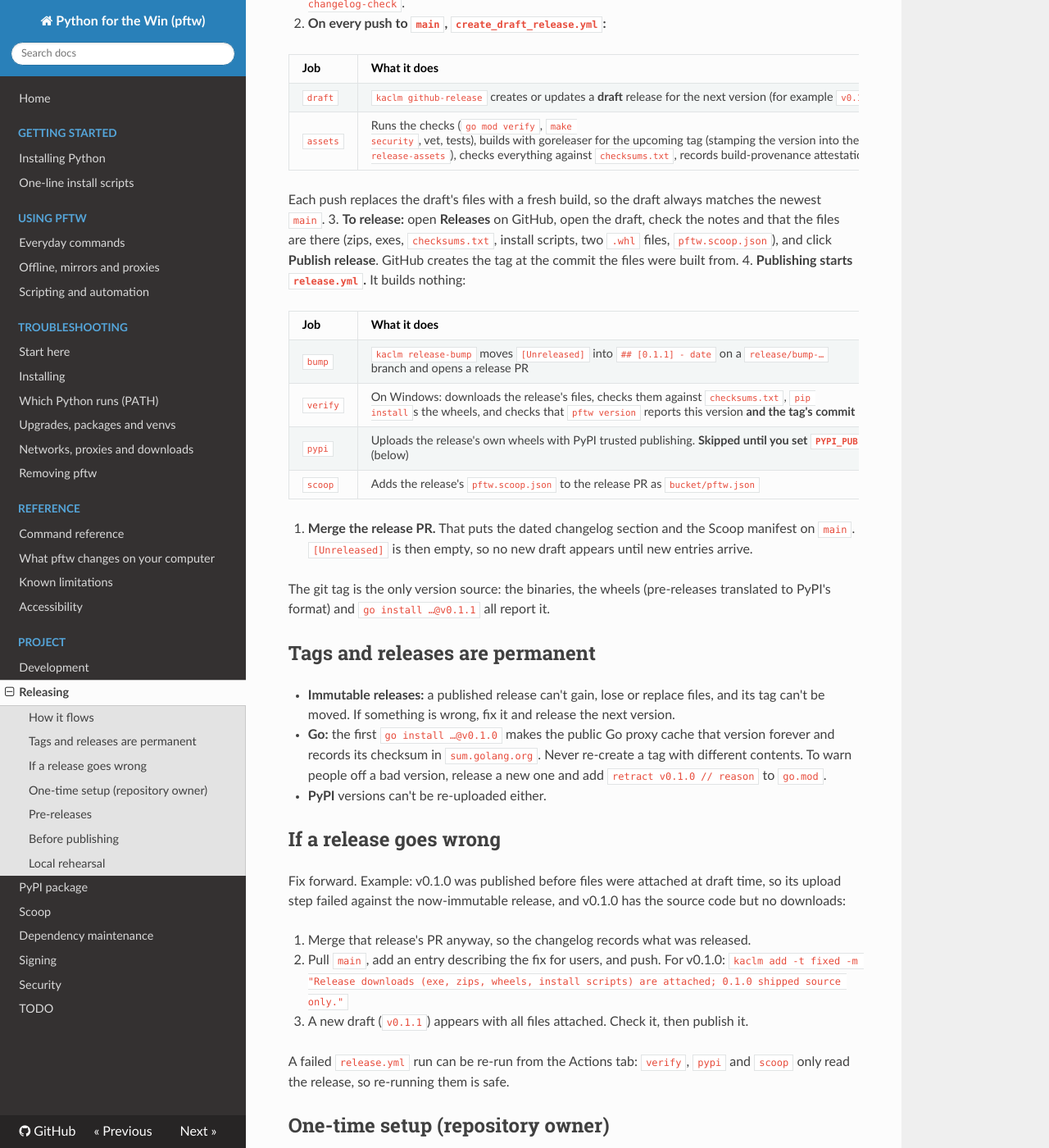
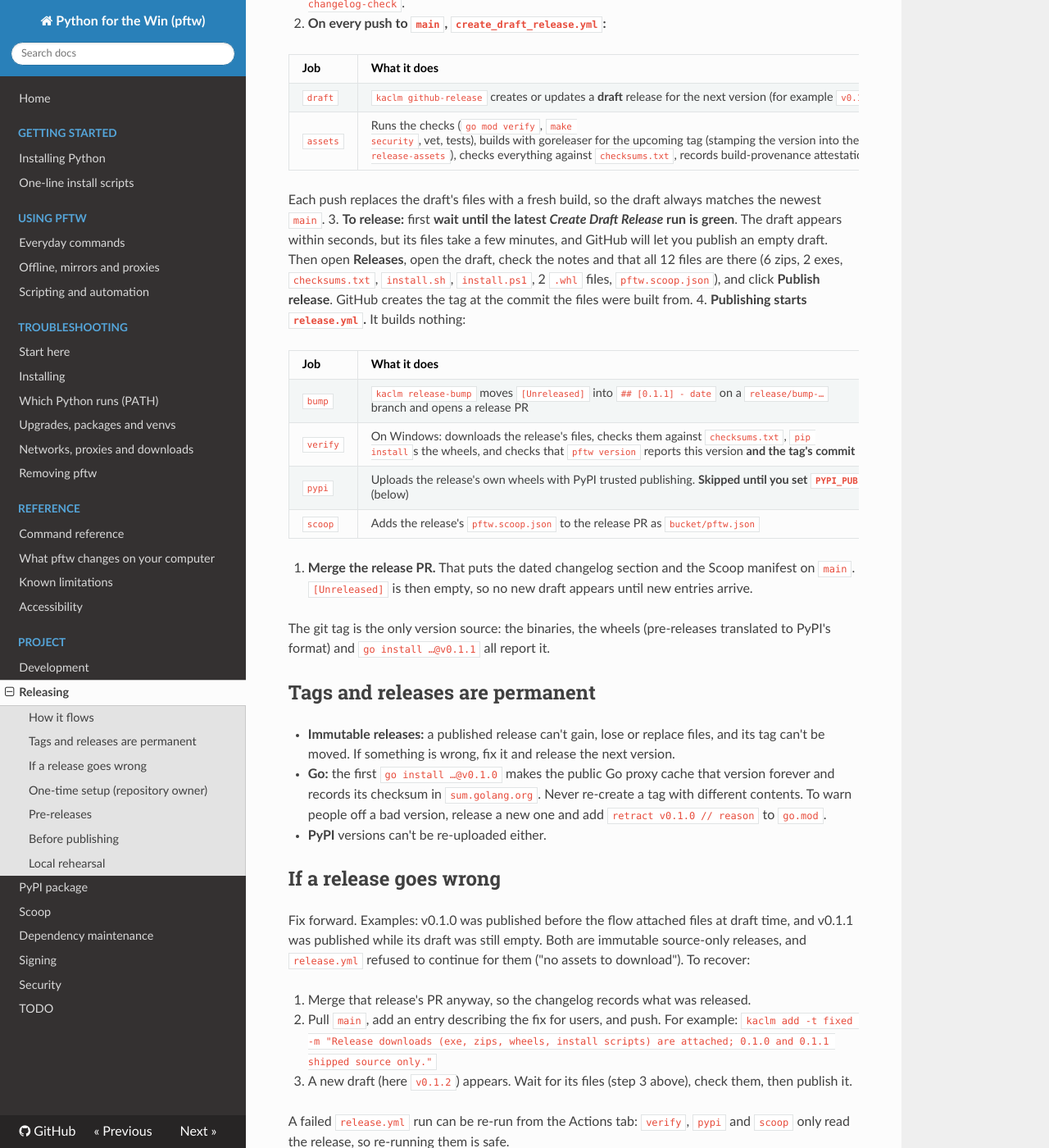
Before and after one commit to matthewdeanmartin/python_for_the_win, an MkDocs documentation site: the page built from docs/releasing.md, in a window 1280 px wide and 1400 px high, scrolled down 493 px. Shown: the whole window at 82% size. Built offline with MkDocs 1.6.1, drawn with Linux system fonts in a browser that asks for light colours; nearby versions of some CDN libraries.

Commit message:
Attach draft files by release ID

```diff
--- a/docs/releasing.md
+++ b/docs/releasing.md
@@ -20,8 +20,10 @@
    | `assets` | Runs the checks (`go mod verify`, `make security`, vet, tests), builds with goreleaser for the upcoming tag (stamping the version into the exe and its Windows file properties) without publishing, builds the PyPI wheels and Scoop manifest from those exes (`make release-assets`), checks everything against `checksums.txt`, records build-provenance attestations, attaches all files to the draft, and pins the draft to this exact commit |
 
    Each push replaces the draft's files with a fresh build, so the draft always matches the newest `main`.
-3. **To release:** open **Releases** on GitHub, open the draft, check the notes and that the files are there
-   (zips, exes, `checksums.txt`, install scripts, two `.whl` files, `pftw.scoop.json`), and click **Publish
+3. **To release:** first **wait until the latest *Create Draft Release* run is green**. The draft appears within
+   seconds, but its files take a few minutes, and GitHub will let you publish an empty draft. Then open
+   **Releases**, open the draft, check the notes and that all 12 files are there (6 zips, 2 exes,
+   `checksums.txt`, `install.sh`, `install.ps1`, 2 `.whl` files, `pftw.scoop.json`), and click **Publish
    release**. GitHub creates the tag at the commit the files were built from.
 4. **Publishing starts `release.yml`.** It builds nothing:
 
@@ -49,13 +51,14 @@
 
 ## If a release goes wrong
 
-Fix forward. Example: v0.1.0 was published before files were attached at draft time, so its upload step failed
-against the now-immutable release, and v0.1.0 has the source code but no downloads:
+Fix forward. Examples: v0.1.0 was published before the flow attached files at draft time, and v0.1.1 was
+published while its draft was still empty. Both are immutable source-only releases, and `release.yml` refused
+to continue for them ("no assets to download"). To recover:
 
 1. Merge that release's PR anyway, so the changelog records what was released.
-2. Pull `main`, add an entry describing the fix for users, and push. For v0.1.0:
-   `kaclm add -t fixed -m "Release downloads (exe, zips, wheels, install scripts) are attached; 0.1.0 shipped source only."`
-3. A new draft (`v0.1.1`) appears with all files attached. Check it, then publish it.
+2. Pull `main`, add an entry describing the fix for users, and push. For example:
+   `kaclm add -t fixed -m "Release downloads (exe, zips, wheels, install scripts) are attached; 0.1.0 and 0.1.1 shipped source only."`
+3. A new draft (here `v0.1.2`) appears. Wait for its files (step 3 above), check them, then publish it.
 
 A failed `release.yml` run can be re-run from the Actions tab: `verify`, `pypi` and `scoop` only read the
 release, so re-running them is safe.
```
Also changed, not shown: 1 other file.
